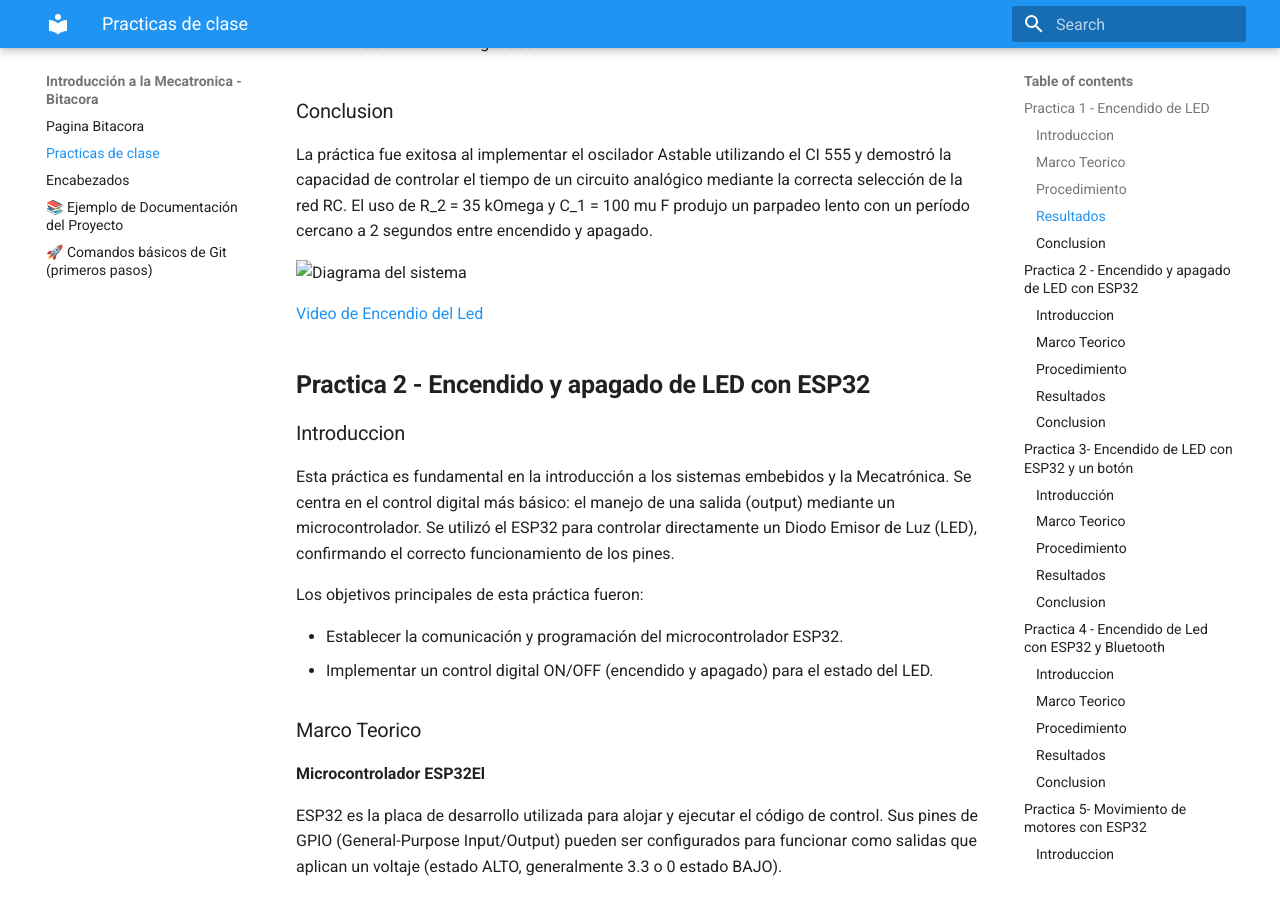
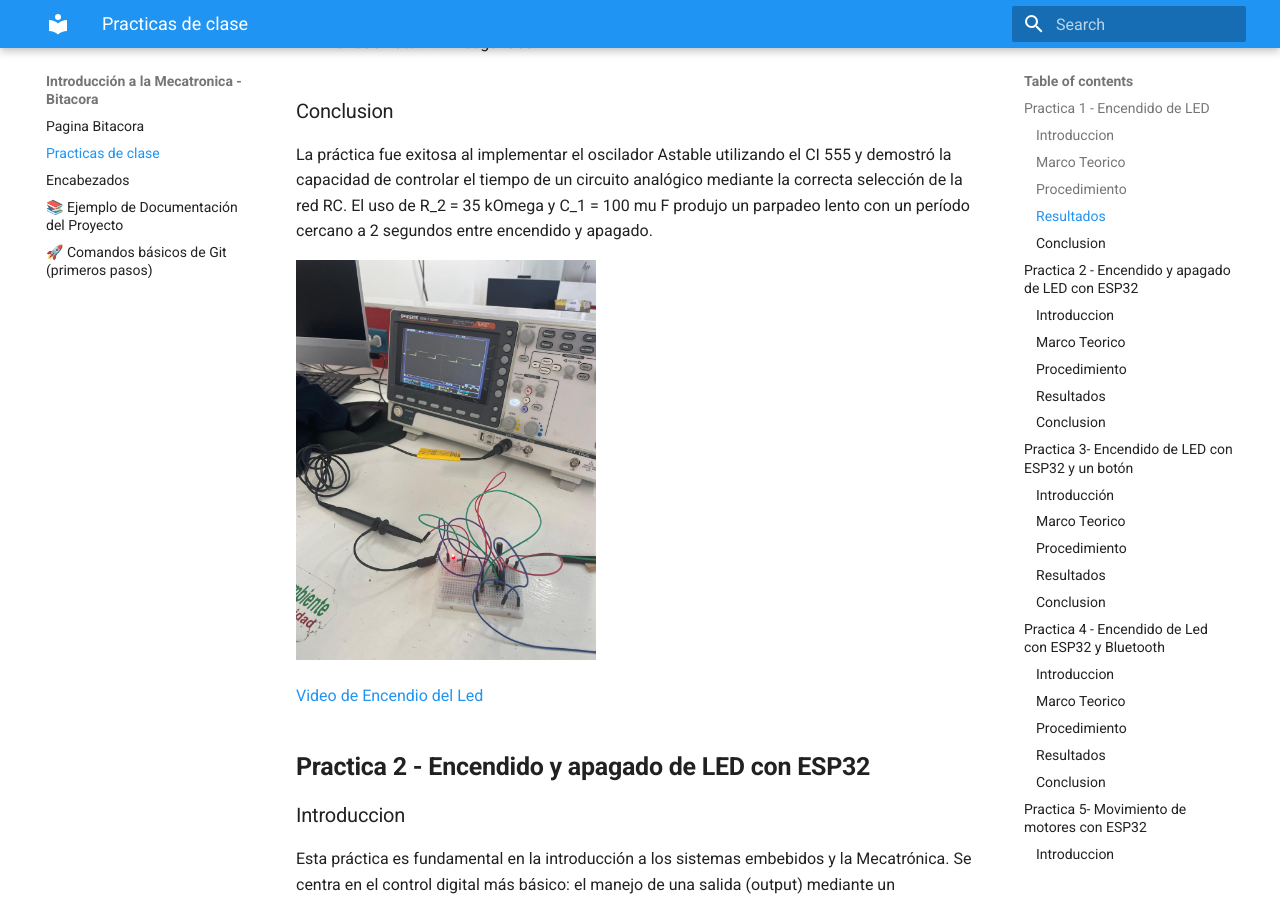
Before and after one commit to JoseGilGonzalezBerra/IntroduccionMecatronica_Bitacora_de_JoseGIL, an MkDocs documentation site: the page built from docs/Practicas.md, in a window 1280 px wide and 900 px high, scrolled down 2084 px. Built offline with MkDocs 1.6.1 and Material for MkDocs 9.7.7, drawn with Linux system fonts in a browser that asks for light colours.

Commit message:
Update Practicas.md

```diff
--- a/docs/Practicas.md
+++ b/docs/Practicas.md
@@ -78,7 +78,7 @@
 
 La práctica fue exitosa al implementar el oscilador Astable utilizando el CI 555 y demostró la capacidad de controlar el tiempo de un circuito analógico mediante la correcta selección de la red RC. El uso de R_2 = 35 kOmega y C_1 = 100 mu F produjo un parpadeo lento con un período cercano a 2 segundos entre encendido y apagado.
 
-<img src="recursos/imgs/practica1led.jpg" alt="Diagrama del sistema" width="300">
+<img src="../recursos/imgs/practica1led.jpg" alt="Diagrama del sistema" width="300">
 
 [Video de Encendio del Led](recursos/archivos/practica1video.mp4)
 
```
